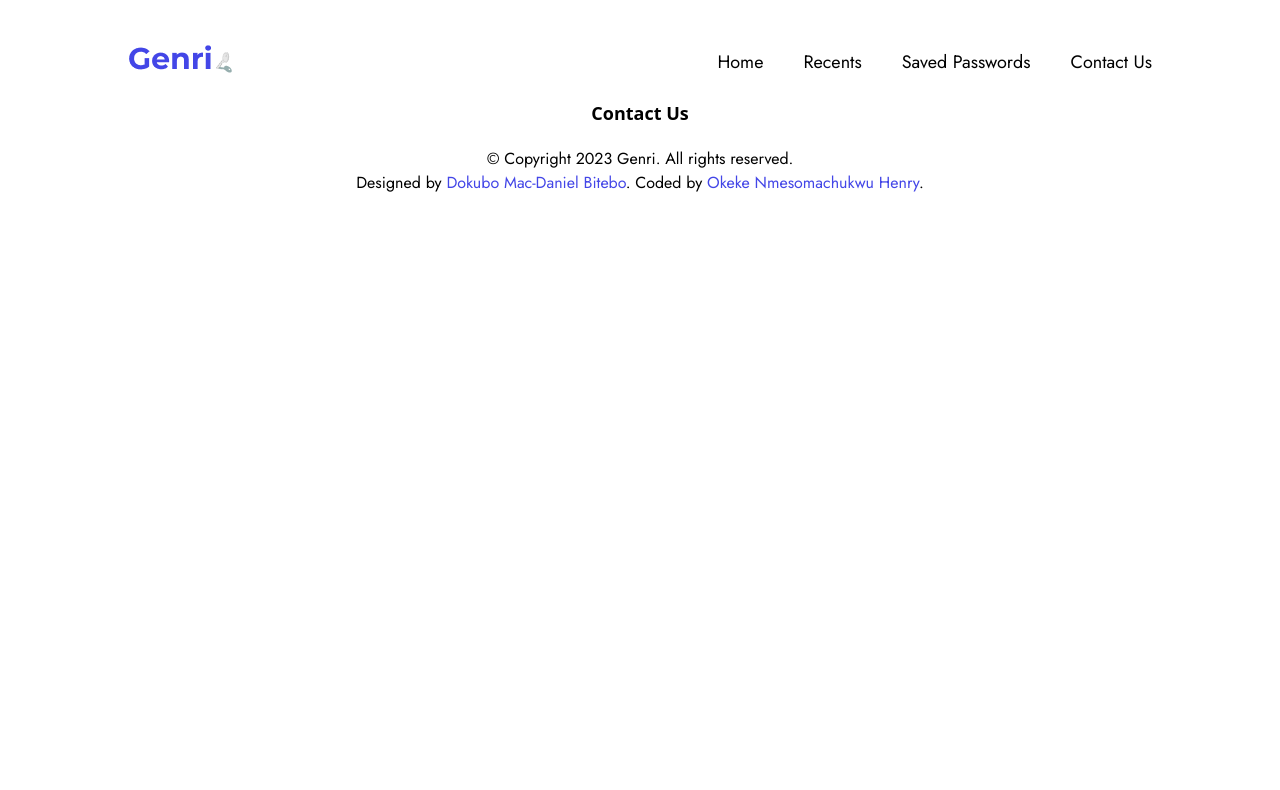
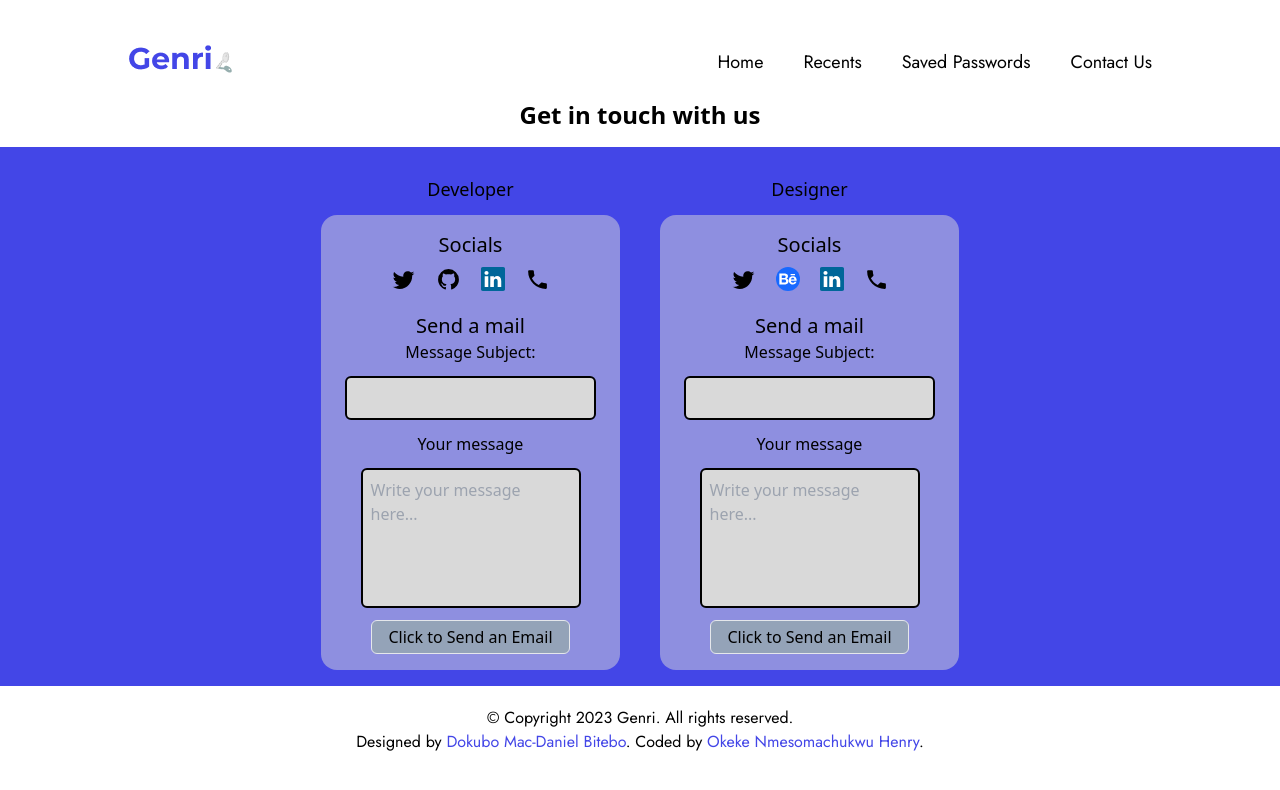
Before and after one commit to IamHenryOkeke/Genri-Password-Generator-Web-App, a React (Vite) app: page /Genri-Password-Generator-Web-App/Contact-Us in a window 1280 px wide. Shown: the top 790 px of the page. Built offline with nearby package versions, Linux system fonts and the light colour scheme.

Commit message:
implemented contact us page

```diff
--- a/src/views/ContactUs.jsx
+++ b/src/views/ContactUs.jsx
@@ -1,11 +1,17 @@
 import React from 'react'
+import ContactCard from '../components/ContactUs/ContactCard'
+
 
 const ContactUs = () => {
   return (
     <div className='mt-4'>
-      <h2 className='text-center text-lg font-semibold'>
-          Contact Us
+      <h2 className='text-center text-2xl font-semibold'>
+          Get in touch with us
       </h2>
+      <div className="bg-indigo-950 mt-4 rounded-xl md:rounded-none flex flex-col md:flex-row items-center justify-center md:gap-10 gap-3 py-4 mx-4 md:mx-0">
+        <ContactCard role='Developer' twitterUrl="https://twitter.com/NmesomaHenry" portfolioUrl='https://github.com/IamHenryOkeke' phone='tel:+2347080194374' linkedInUrl='http://www.linkedin.com/in/henry-okeke-3176481a9' emailAddress="iamhenryokeke@gmail.com"/>
+        <ContactCard role='Designer' twitterUrl="https://twitter.com/HeyEmdeee" portfolioUrl='https://www.behance.net/heisemdee' phone='tel:+2348106970750' linkedInUrl='http://www.linkedin.com/in/mac-daniel-dokubo' emailAddress="dokubomacdaniel@gmail.com"/>
+      </div>
     </div>
   )
 }
```
